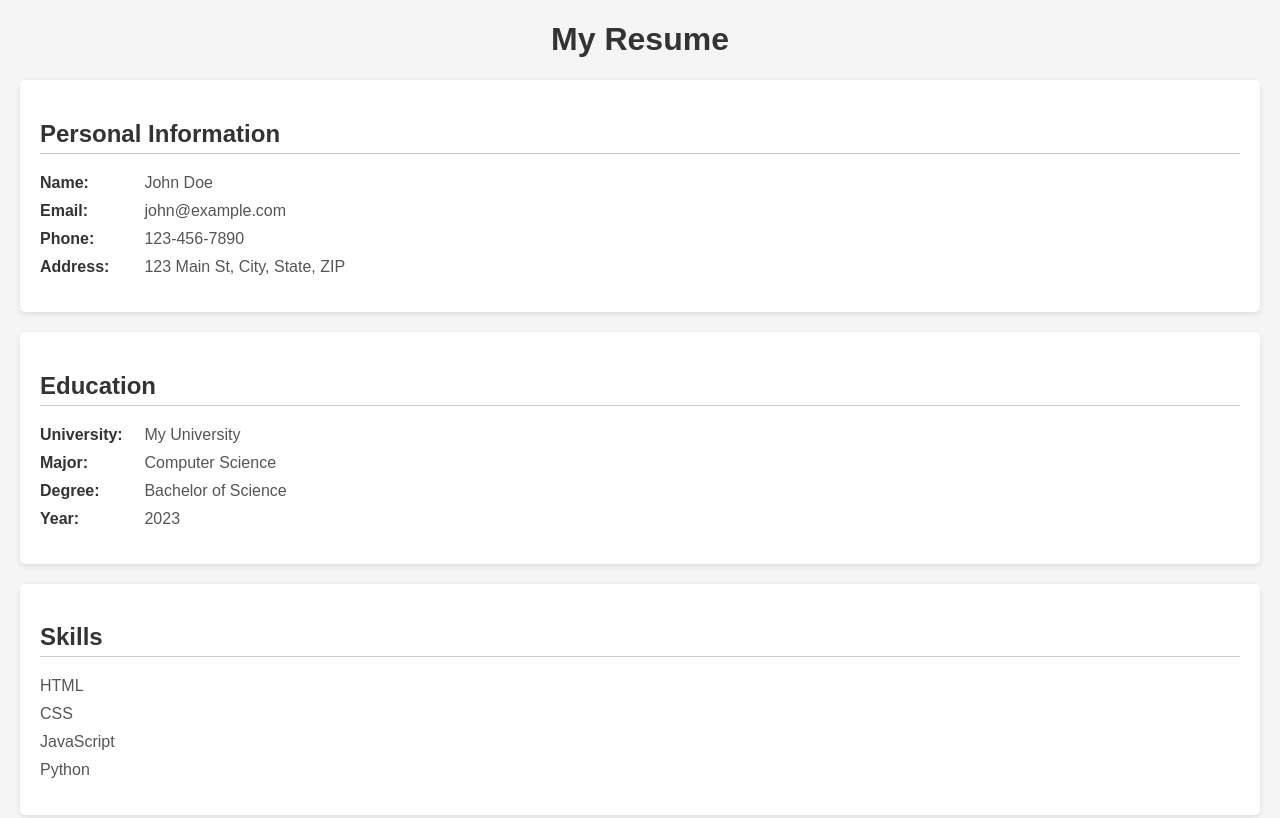
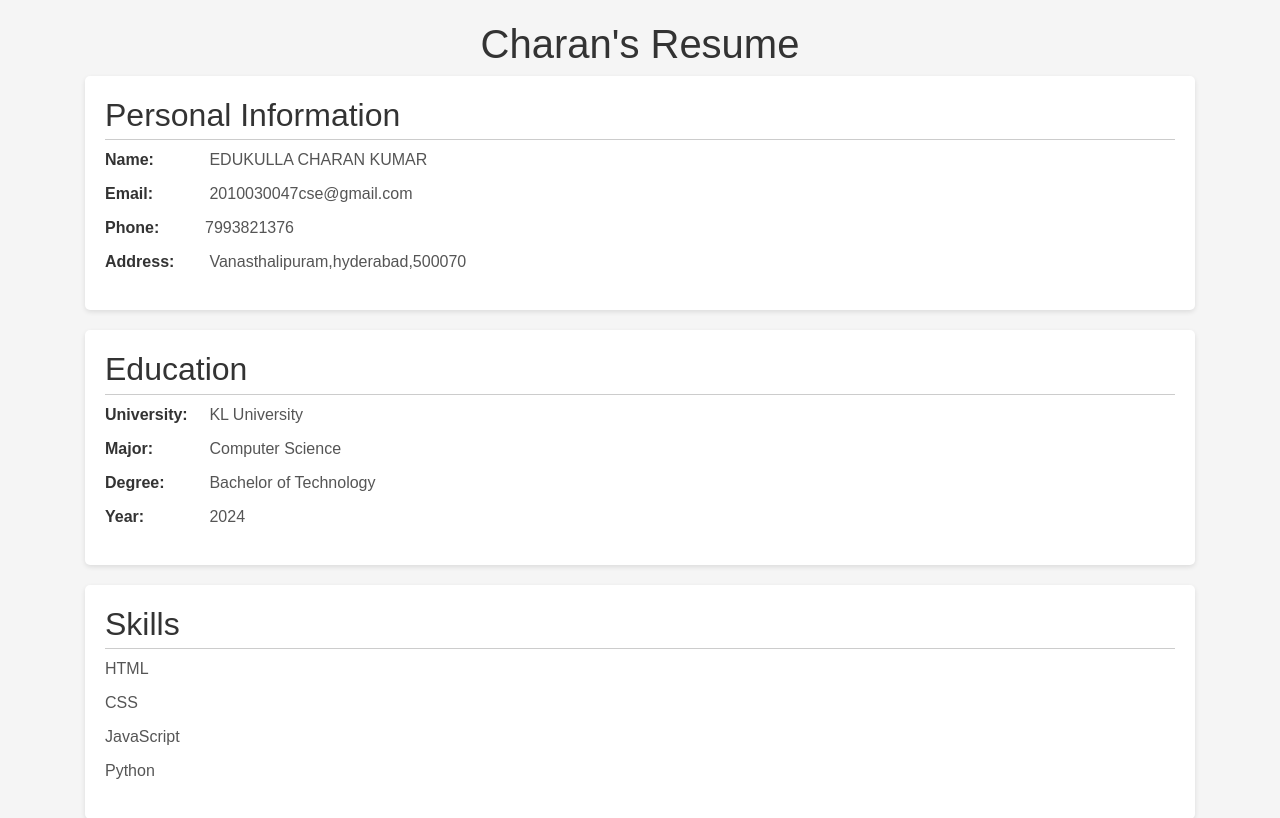
Before and after one commit to charan047/charan047.github.io, a plain HTML site: page index.html in a window 1280 px wide. Shown: the top 818 px of the page. Drawn offline with nearby package versions, Linux system fonts and the light colour scheme.

Commit message:
Update index.html

```diff
--- a/index.html
+++ b/index.html
@@ -2,28 +2,30 @@
 <html>
 <head>
   <title>My Resume</title>
+  <link rel="stylesheet" href="https://stackpath.bootstrapcdn.com/bootstrap/4.5.2/css/bootstrap.min.css">
   <link rel="stylesheet" href="styles.css">
 </head>
 <body>
-  <h1>My Resume</h1>
+  <div class="container">
+    <h1 class="text-center">Charan's Resume</h1>
 
     <div class="section">
       <h2>Personal Information</h2>
       <ul>
-      <li><strong>Name:</strong> John Doe</li>
-      <li><strong>Email:</strong> john@example.com</li>
-      <li><strong>Phone:</strong> 123-456-7890</li>
-      <li><strong>Address:</strong> 123 Main St, City, State, ZIP</li>
+        <li><strong>Name:</strong> EDUKULLA CHARAN KUMAR</li>
+        <li><strong>Email:</strong> 2010030047cse@gmail.com</li>
+        <li><strong>Phone:</strong>7993821376</li>
+        <li><strong>Address:</strong> Vanasthalipuram,hyderabad,500070</li>
       </ul>
     </div>
 
     <div class="section">
       <h2>Education</h2>
       <ul>
-      <li><strong>University:</strong> My University</li>
+        <li><strong>University:</strong> KL University</li>
         <li><strong>Major:</strong> Computer Science</li>
-      <li><strong>Degree:</strong> Bachelor of Science</li>
-      <li><strong>Year:</strong> 2023</li>
+        <li><strong>Degree:</strong> Bachelor of Technology</li>
+        <li><strong>Year:</strong> 2024</li>
       </ul>
     </div>
 
@@ -50,7 +52,10 @@
         </li>
       </ul>
     </div>
+  </div>
 
+  <script src="https://code.jquery.com/jquery-3.5.1.slim.min.js"></script>
+  <script src="https://cdn.jsdelivr.net/npm/bootstrap@4.5.2/js/bootstrap.min.js"></script>
   <script src="script.js"></script>
 </body>
 </html>
```
Lines whose indentation alone changed are shown as unchanged.
